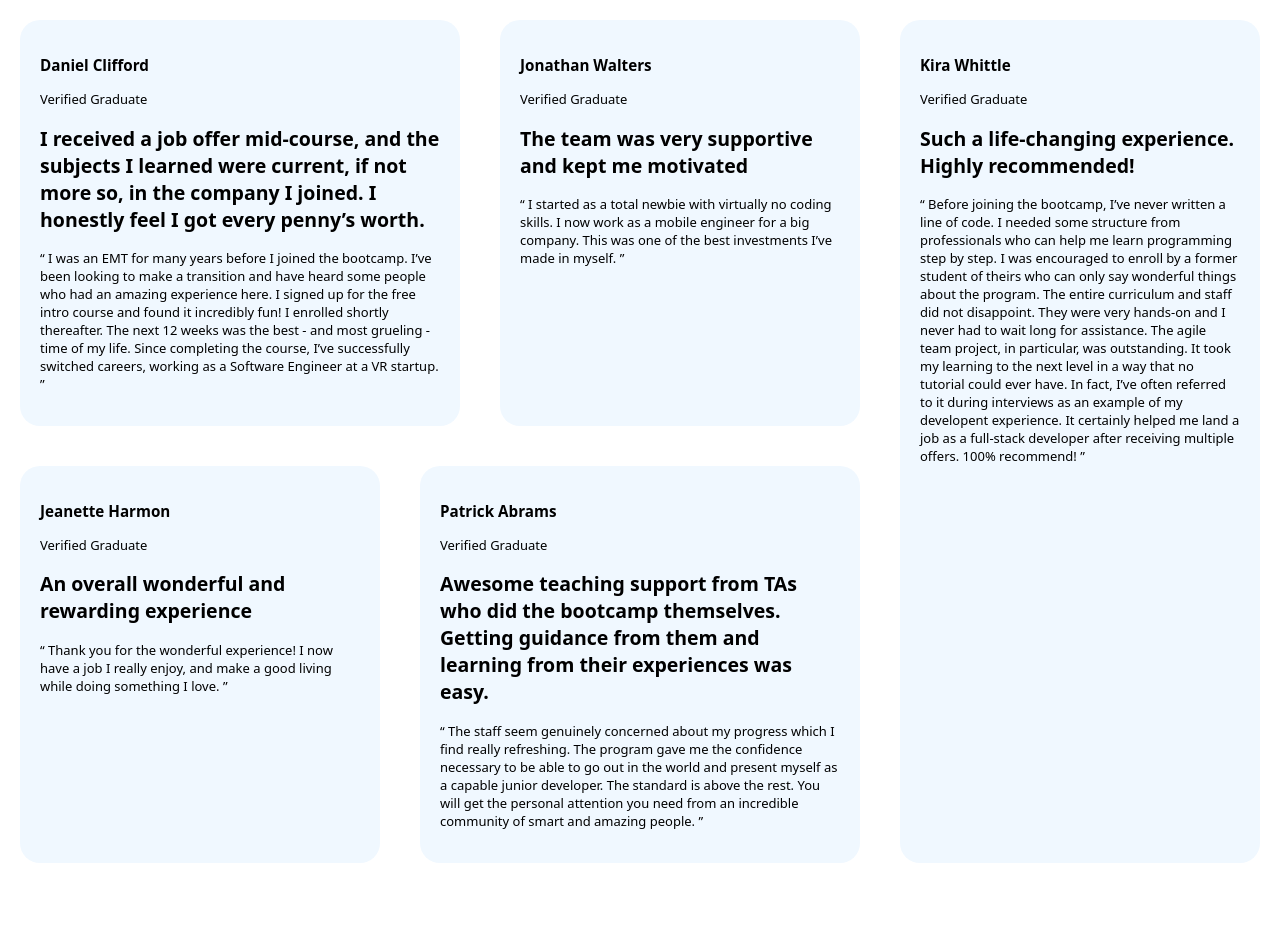
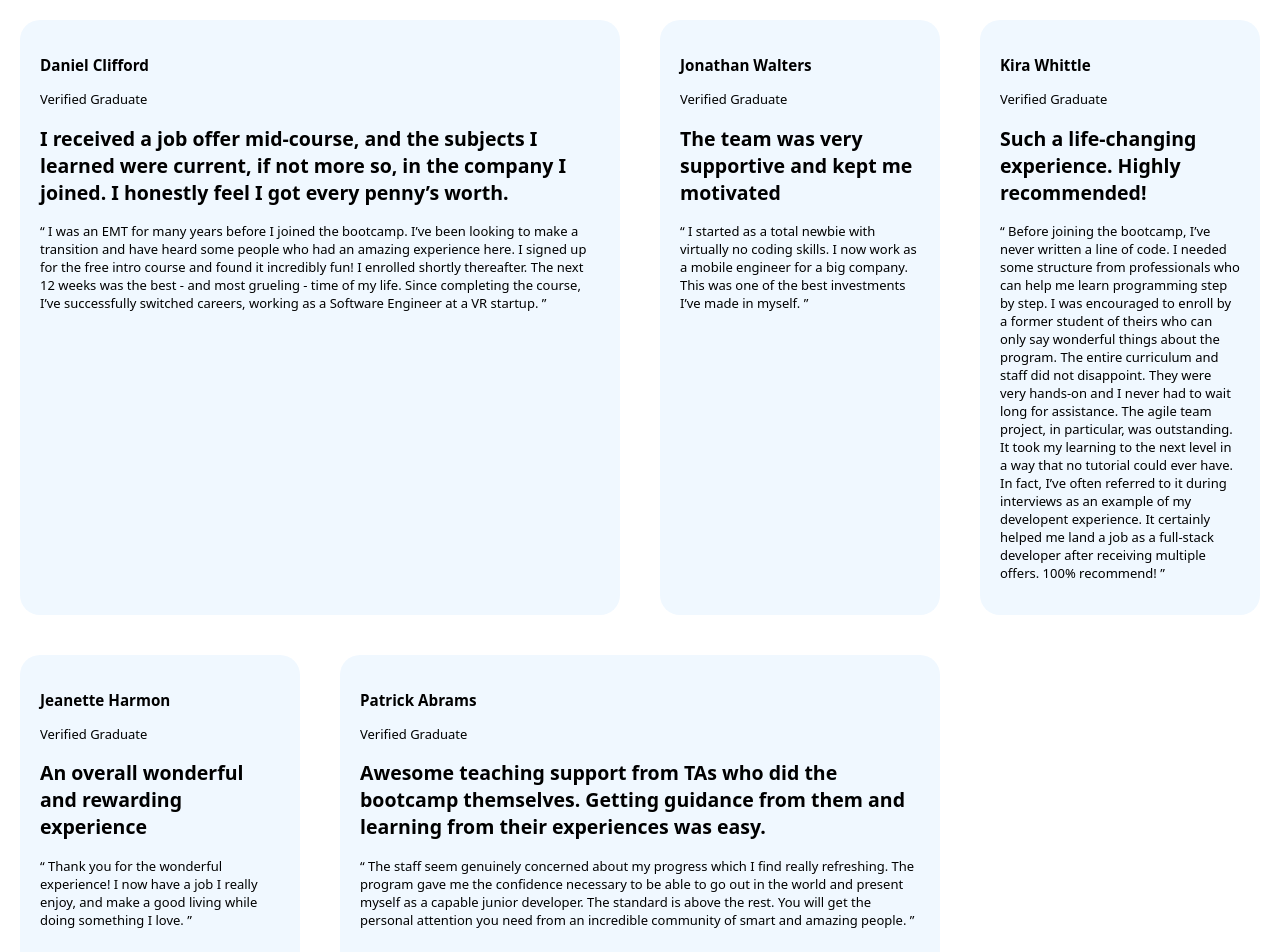
Before and after one commit to abhikatta/css-challenge, a plain HTML site: page index.html in a window 1280 px wide. Shown: the top 952 px of the page. Before the commit the page ends 883 px from the top, so only its background shows below. Drawn offline with Linux system fonts and the light colour scheme.

Commit message:
using grid

```diff
--- a/index.html
+++ b/index.html
@@ -25,24 +25,22 @@
   </head>
   <body>
     <div class="container">
-      <div class="row-container">
-        <div class="row">
-          <div class="space-2 daniel">
+      <div class="space-2">
         <h3>Daniel Clifford</h3>
         <p>Verified Graduate</p>
         <h2>
           I received a job offer mid-course, and the subjects I learned were
-              current, if not more so, in the company I joined. I honestly feel
-              I got every penny’s worth.
+          current, if not more so, in the company I joined. I honestly feel I
+          got every penny’s worth.
         </h2>
         <p>
-              “ I was an EMT for many years before I joined the bootcamp. I’ve
-              been looking to make a transition and have heard some people who
-              had an amazing experience here. I signed up for the free intro
-              course and found it incredibly fun! I enrolled shortly thereafter.
-              The next 12 weeks was the best - and most grueling - time of my
-              life. Since completing the course, I’ve successfully switched
-              careers, working as a Software Engineer at a VR startup. ”
+          “ I was an EMT for many years before I joined the bootcamp. I’ve been
+          looking to make a transition and have heard some people who had an
+          amazing experience here. I signed up for the free intro course and
+          found it incredibly fun! I enrolled shortly thereafter. The next 12
+          weeks was the best - and most grueling - time of my life. Since
+          completing the course, I’ve successfully switched careers, working as
+          a Software Engineer at a VR startup. ”
         </p>
       </div>
       <div class="space-1">
@@ -50,41 +48,10 @@
         <p>Verified Graduate</p>
         <h2>The team was very supportive and kept me motivated</h2>
         <p>
-              “ I started as a total newbie with virtually no coding skills. I
-              now work as a mobile engineer for a big company. This was one of
-              the best investments I’ve made in myself. ”
+          “ I started as a total newbie with virtually no coding skills. I now
+          work as a mobile engineer for a big company. This was one of the best
+          investments I’ve made in myself. ”
         </p>
-          </div>
-        </div>
-        <div class="row">
-          <div class="space-1">
-            <h3>Jeanette Harmon</h3>
-            <p>Verified Graduate</p>
-            <h2>An overall wonderful and rewarding experience</h2>
-            <p>
-              “ Thank you for the wonderful experience! I now have a job I
-              really enjoy, and make a good living while doing something I love.
-              ”
-            </p>
-          </div>
-          <div class="space-2">
-            <h3>Patrick Abrams</h3>
-            <p>Verified Graduate</p>
-            <h2>
-              Awesome teaching support from TAs who did the bootcamp themselves.
-              Getting guidance from them and learning from their experiences was
-              easy.
-            </h2>
-            <p>
-              “ The staff seem genuinely concerned about my progress which I
-              find really refreshing. The program gave me the confidence
-              necessary to be able to go out in the world and present myself as
-              a capable junior developer. The standard is above the rest. You
-              will get the personal attention you need from an incredible
-              community of smart and amazing people. ”
-            </p>
-          </div>
-        </div>
       </div>
       <div class="space-1">
         <h3>Kira Whittle</h3>
@@ -104,6 +71,32 @@
           developer after receiving multiple offers. 100% recommend! ”
         </p>
       </div>
+      <div class="space-1">
+        <h3>Jeanette Harmon</h3>
+        <p>Verified Graduate</p>
+        <h2>An overall wonderful and rewarding experience</h2>
+        <p>
+          “ Thank you for the wonderful experience! I now have a job I really
+          enjoy, and make a good living while doing something I love. ”
+        </p>
+      </div>
+      <div class="space-2">
+        <h3>Patrick Abrams</h3>
+        <p>Verified Graduate</p>
+        <h2>
+          Awesome teaching support from TAs who did the bootcamp themselves.
+          Getting guidance from them and learning from their experiences was
+          easy.
+        </h2>
+        <p>
+          “ The staff seem genuinely concerned about my progress which I find
+          really refreshing. The program gave me the confidence necessary to be
+          able to go out in the world and present myself as a capable junior
+          developer. The standard is above the rest. You will get the personal
+          attention you need from an incredible community of smart and amazing
+          people. ”
+        </p>
+      </div>
     </div>
   </body>
 </html>
--- a/style.css
+++ b/style.css
@@ -6,20 +6,9 @@ body {
   font-size: small;
 }
 .container {
-  display: flex;
-  flex-direction: row;
-  height: fit-content;
-}
-.row-container {
-  display: flex;
-  flex-direction: column;
-}
-.daniel {
-  background-color: purple;
-}
-.row {
-  display: flex;
-  flex-direction: row;
+  display: grid;
+  grid-template-columns: repeat(4, 1fr);
+  grid-template-rows: repeat(2, 1fr);
 }
 .space-1,
 .space-2 {
@@ -30,16 +19,16 @@ body {
 }
 
 .space-1 {
-  width: fit-content;
-  max-width: 20rem;
+  grid-column: span 1;
+  grid-row: span 1;
 }
 .space-1,
 .space-2 {
   margin: 20px;
 }
 .space-2 {
-  width: fit-content;
-  max-width: 40rem;
+  grid-column: span 2;
+  grid-row: span 1;
 }
 
 @media (max-width: 1210px) {
```
Lines whose indentation alone changed are shown as unchanged.
